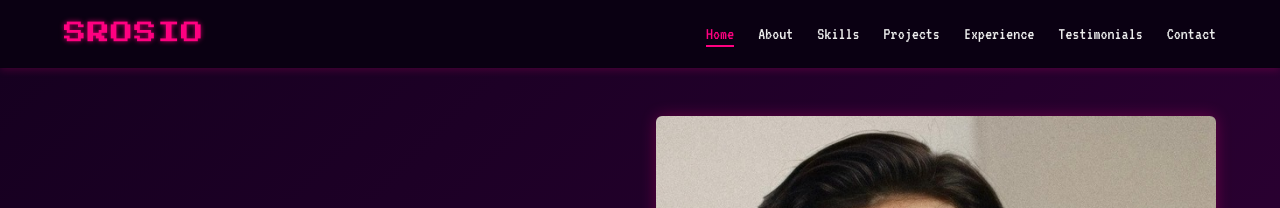
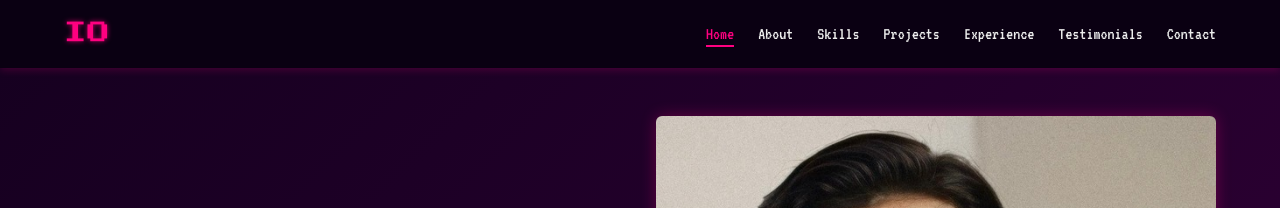
Before and after one commit to srosio/sros-yort, a Jekyll site: the page built from index.md, in a window 1280 px wide. Shown: the top 208 px of the page. Built offline with Jekyll 4.4.1, drawn with Linux system fonts in a browser that asks for light colours.

Commit message:
Build with Jekyll

```diff
--- a/_layouts/default.html
+++ b/_layouts/default.html
@@ -21,7 +21,7 @@
 <!-- Header / Navbar -->
 <header class="header">
     <div class="container nav-container">
-        <div class="logo">SROSIO</div>
+        <div class="logo">IO</div>
         <nav>
             <ul class="nav-links" id="navLinks">
                 <li><a href="#home" class="active">Home</a></li>
```
